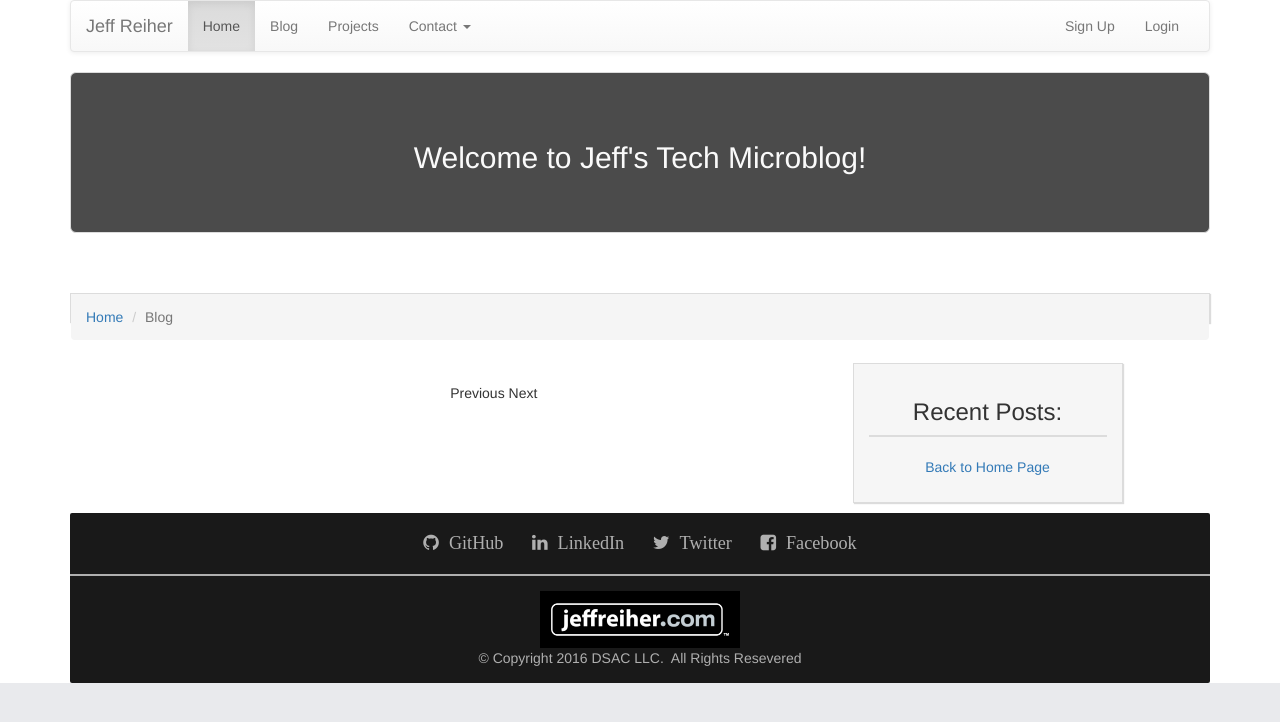
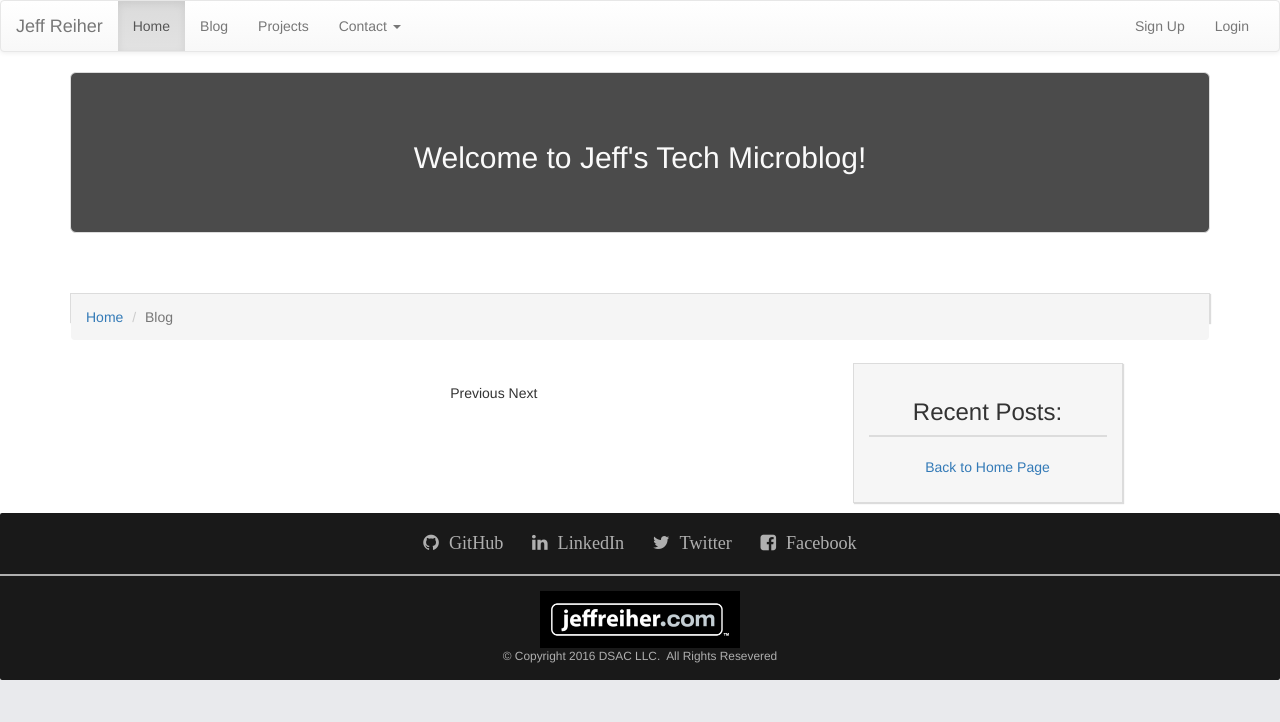
Before and after one commit to jreiher2003/Blog-Jeff, a Flask app: page /blog in a window 1280 px wide. Shown: the top 722 px of the page. Run offline with Flask 2, Linux system fonts and the light colour scheme; data that the repository does not hold is empty; some libraries are stand-ins or nearby versions.

Commit message:
Update base.html --
Made nav bar and footer full screen

```diff
--- a/app/templates/base1.html
+++ b/app/templates/base1.html
@@ -11,8 +11,6 @@
     <meta name="robots" content="index,follow">
     <title>{% block title %}{% endblock %}</title>
     <link rel="shortcut icon" type="image/ico" href="{{ url_for('static', filename='images/jwblack21-16_icon.ico') }}">
-
-    <!-- Latest compiled and minified CSS -->
     <link rel="stylesheet" href="https://maxcdn.bootstrapcdn.com/font-awesome/4.5.0/css/font-awesome.min.css">
     <link rel="stylesheet" href="https://maxcdn.bootstrapcdn.com/bootstrap/3.3.6/css/bootstrap.min.css" integrity="sha384-1q8mTJOASx8j1Au+a5WDVnPi2lkFfwwEAa8hDDdjZlpLegxhjVME1fgjWPGmkzs7" crossorigin="anonymous">
     <link rel="stylesheet" href="https://maxcdn.bootstrapcdn.com/bootstrap/3.3.6/css/bootstrap-theme.min.css" integrity="sha384-fLW2N01lMqjakBkx3l/M9EahuwpSfeNvV63J5ezn3uZzapT0u7EYsXMjQV+0En5r" crossorigin="anonymous">
@@ -20,10 +18,6 @@
     <link rel="stylesheet" href="{{ url_for('static', filename='css/carousel.css') }}">
 </head>
 <body>
-
-    <div class="container">
-        <div class="row">
-            <div class="col-md-12">
 <!-- Static navbar -->
 <nav class="navbar navbar-default">
     <div class="container-fluid">
@@ -72,14 +66,7 @@
 </ul>
 {% endif %}
 {% endwith %}
-
-        </div>
-    </div>
-</div> <!-- end container-fluid -->
 {%block section %}{% endblock %}
-<div class="container">
-    <div class="row">
-        <div class="col-md-12">
 <!-- FOOTER -->
 <footer>
     <ul class="social">
@@ -95,21 +82,14 @@
                     <img class="foot img-responsive" src="{{ url_for('static', filename='images/jeffreihercom_crop.png') }}" alt="logo of jeffreiher.com">
                 </picture>
             </a>
-                    <figcaption>&#169;&nbsp;Copyright 2016 DSAC LLC.&nbsp; All Rights Resevered</figcaption>
+            <figcaption class="small">&#169;&nbsp;Copyright 2016 DSAC LLC.&nbsp; All Rights Resevered</figcaption>
         </figure>
     </div>
 </footer>
-        </div>
-    </div>
-</div>
-
-
 <script src="//code.jquery.com/jquery-1.11.3.min.js"></script>
-    <!-- Latest compiled and minified JavaScript -->
 <script src="https://maxcdn.bootstrapcdn.com/bootstrap/3.3.6/js/bootstrap.min.js" integrity="sha384-0mSbJDEHialfmuBBQP6A4Qrprq5OVfW37PRR3j5ELqxss1yVqOtnepnHVP9aJ7xS" crossorigin="anonymous"></script>
 <script src="/static/js/carousel.js"></script>
 <script src="/static/js/carousel.responsive.js"></script>
-
 <script>
 $(".alert").delay(4000).slideUp(200, function() {
     $(this).alert('close');
```
Lines whose indentation alone changed are shown as unchanged.
